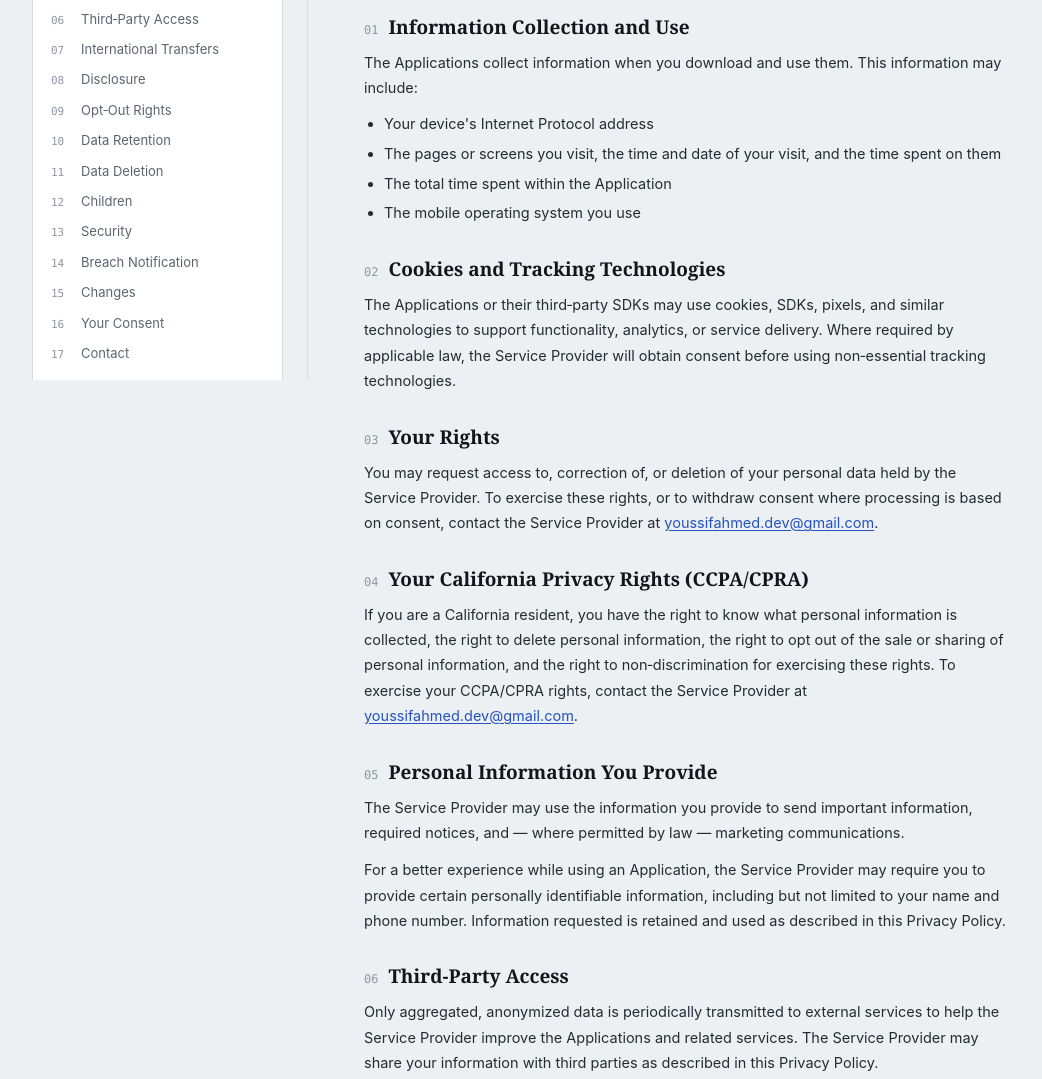
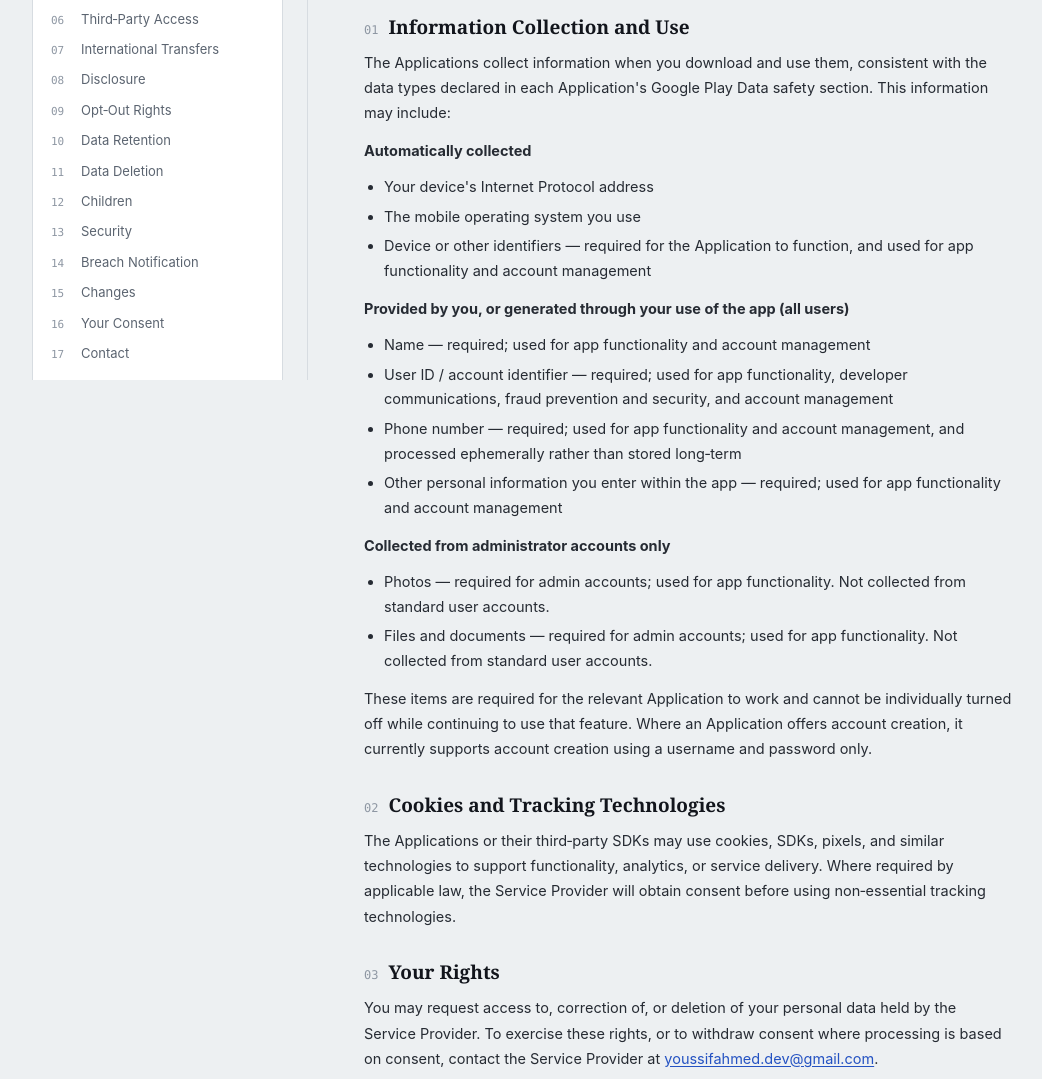
Before and after one commit to Youssifahmed12/site, a plain HTML site: page index.html in a window 1280 px wide. Shown: the part 420-1499 px from the top of the page, without its empty margins (32-1074 px from the left). Drawn offline with Linux system fonts and the light colour scheme.

Commit message:
Update privacy policy details and links

```diff
--- a/index.html
+++ b/index.html
@@ -291,13 +291,26 @@
 
       <section class="clause" id="p-collection">
         <h3><span class="idx">01</span>Information Collection and Use</h3>
-        <p>The Applications collect information when you download and use them. This information may include:</p>
+        <p>The Applications collect information when you download and use them, consistent with the data types declared in each Application's Google Play Data safety section. This information may include:</p>
+        <p><b>Automatically collected</b></p>
         <ul>
           <li>Your device's Internet Protocol address</li>
-          <li>The pages or screens you visit, the time and date of your visit, and the time spent on them</li>
-          <li>The total time spent within the Application</li>
           <li>The mobile operating system you use</li>
+          <li>Device or other identifiers — required for the Application to function, and used for app functionality and account management</li>
         </ul>
+        <p><b>Provided by you, or generated through your use of the app (all users)</b></p>
+        <ul>
+          <li>Name — required; used for app functionality and account management</li>
+          <li>User ID / account identifier — required; used for app functionality, developer communications, fraud prevention and security, and account management</li>
+          <li>Phone number — required; used for app functionality and account management, and processed ephemerally rather than stored long‑term</li>
+          <li>Other personal information you enter within the app — required; used for app functionality and account management</li>
+        </ul>
+        <p><b>Collected from administrator accounts only</b></p>
+        <ul>
+          <li>Photos — required for admin accounts; used for app functionality. Not collected from standard user accounts.</li>
+          <li>Files and documents — required for admin accounts; used for app functionality. Not collected from standard user accounts.</li>
+        </ul>
+        <p>These items are required for the relevant Application to work and cannot be individually turned off while continuing to use that feature. Where an Application offers account creation, it currently supports account creation using a username and password only.</p>
       </section>
 
       <section class="clause" id="p-cookies">
@@ -318,12 +331,12 @@
       <section class="clause" id="p-pii">
         <h3><span class="idx">05</span>Personal Information You Provide</h3>
         <p>The Service Provider may use the information you provide to send important information, required notices, and — where permitted by law — marketing communications.</p>
-        <p>For a better experience while using an Application, the Service Provider may require you to provide certain personally identifiable information, including but not limited to your name and phone number. Information requested is retained and used as described in this Privacy Policy.</p>
+        <p>For a better experience while using an Application, the Service Provider may require you to provide certain personally identifiable information, including but not limited to your name and phone number. Administrator accounts may additionally be required to submit photos and files or documents in order to manage the Application. Information requested is retained and used as described in this Privacy Policy and in the Application's Google Play Data safety section.</p>
       </section>
 
       <section class="clause" id="p-thirdparty">
         <h3><span class="idx">06</span>Third‑Party Access</h3>
-        <p>Only aggregated, anonymized data is periodically transmitted to external services to help the Service Provider improve the Applications and related services. The Service Provider may share your information with third parties as described in this Privacy Policy.</p>
+        <p>The data types listed in Section 01 are collected but, per each Application's Google Play Data safety declaration, are not shared with third parties. Only aggregated, anonymized data is periodically transmitted to external services to help the Service Provider improve the Applications and related services. Where an Application's practices differ, this will be reflected in its Data safety section and, where required by law, in this Privacy Policy.</p>
       </section>
 
       <section class="clause" id="p-intl">
@@ -350,7 +363,7 @@
       <section class="clause" id="p-optout">
         <h3><span class="idx">09</span>Opt‑Out Rights</h3>
         <p>You can stop further collection of information from your device by uninstalling an Application. Uninstalling stops that Application from collecting data from your device, but does not automatically delete information already transmitted to the Service Provider or to third parties.</p>
-        <p>To request deletion of your personal data, withdraw consent, or exercise any of your rights, contact the Service Provider at <a href="mailto:youssifahmed.dev@gmail.com">youssifahmed.dev@gmail.com</a>.</p>
+        <p>To request deletion of your personal data, see <a href="/site/delete-account">Delete Your Account</a>. To withdraw consent or exercise any other rights, contact the Service Provider at <a href="mailto:youssifahmed.dev@gmail.com">youssifahmed.dev@gmail.com</a>.</p>
       </section>
 
       <section class="clause" id="p-retention">
@@ -367,7 +380,7 @@
 
       <section class="clause" id="p-deletion">
         <h3><span class="idx">11</span>Data Deletion</h3>
-        <p>You can request deletion of your personal data or account by contacting the Service Provider at <a href="mailto:youssifahmed.dev@gmail.com">youssifahmed.dev@gmail.com</a>. The Service Provider will process your request within the timeframes required by applicable law.</p>
+        <p>You can request deletion of your personal data or account at any time. See <a href="/site/delete-account">Delete Your Account</a> for the exact steps, what gets deleted, and how long it takes. The Service Provider will process your request within the timeframes required by applicable law.</p>
         <p>Upon verification of your identity, the Service Provider will delete your personal data from its systems, except where retention is required for legal compliance or legitimate business purposes.</p>
       </section>
 
```
